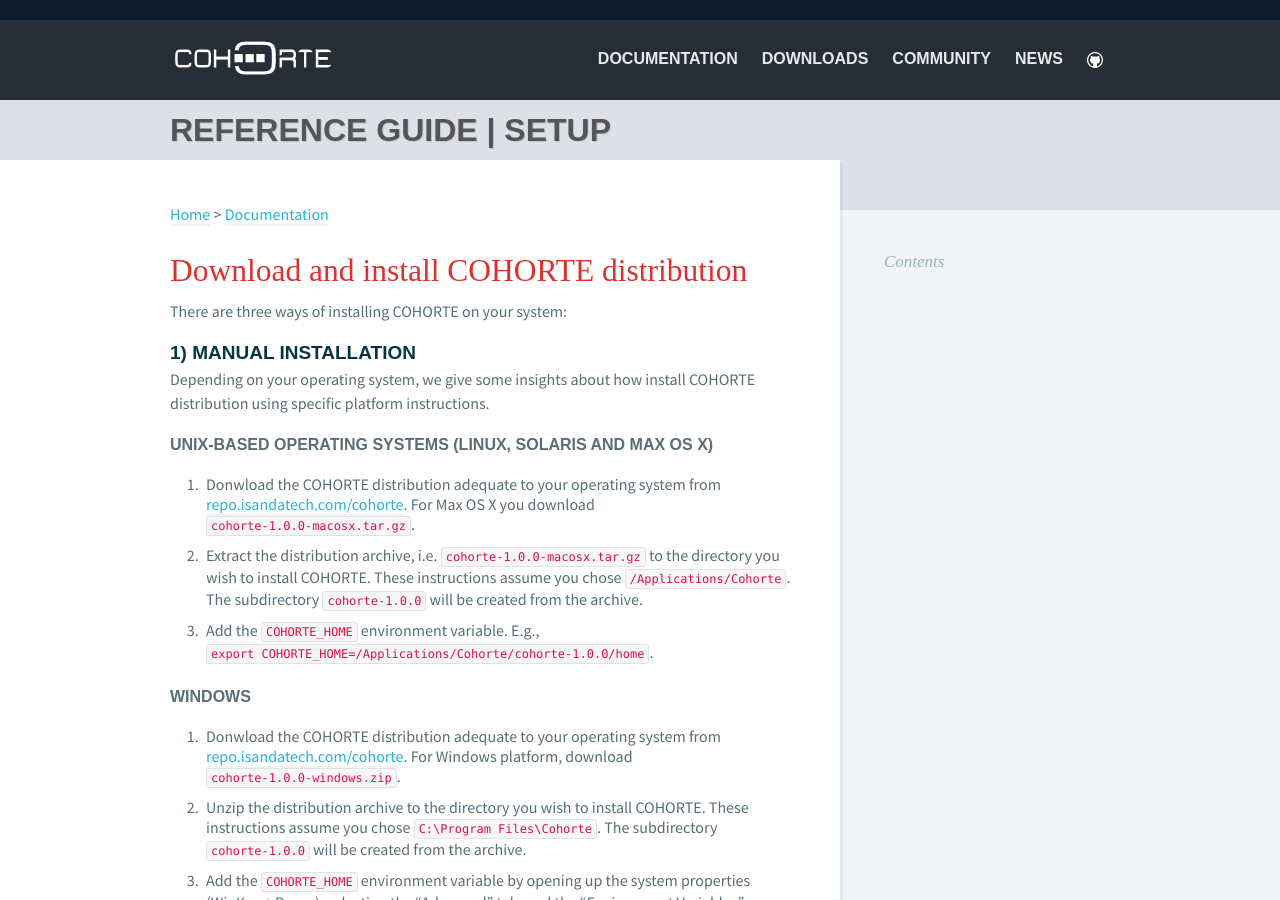
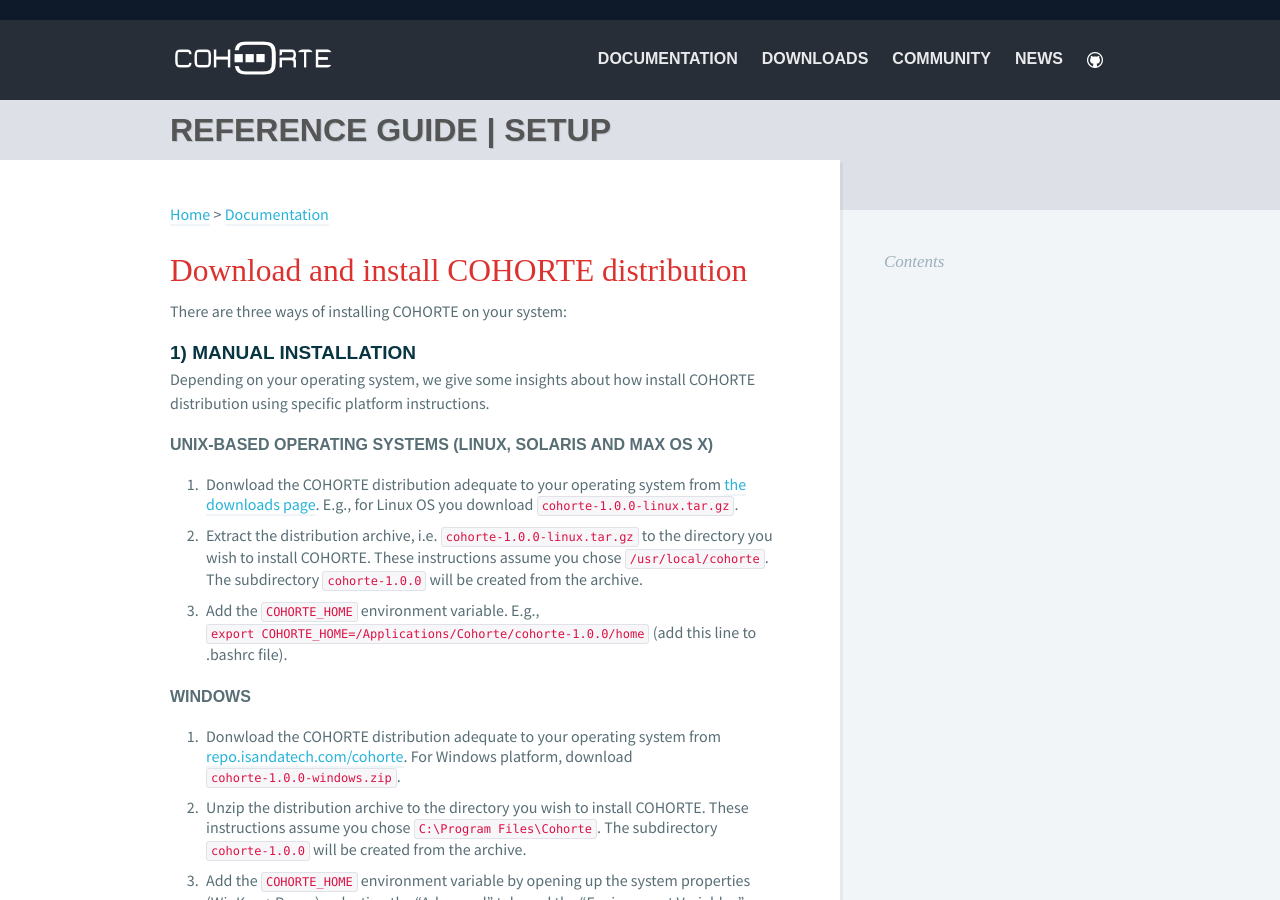
Before and after one commit to cohorte/cohorte.github.io, a Jekyll site: the page built from docs/1.x/setup/index.md, in a window 1280 px wide and 900 px high. Built offline with Jekyll 4.4.1, drawn with Linux system fonts in a browser that asks for light colours.

Commit message:
Updating download instruction to fit linux users

```diff
--- a/docs/1.x/setup/index.md
+++ b/docs/1.x/setup/index.md
@@ -17,9 +17,9 @@
 
 ##### Unix-based Operating Systems (Linux, Solaris and Max OS X)
 
-1. Donwload the COHORTE distribution adequate to your operating system from [repo.isandatech.com/cohorte](http://repo.isandatech.com/cohorte). For Max OS X you download `cohorte-1.0.0-macosx.tar.gz`.
-2. Extract the distribution archive, i.e. `cohorte-1.0.0-macosx.tar.gz` to the directory you wish to install COHORTE. These instructions assume you chose `/Applications/Cohorte`. The subdirectory `cohorte-1.0.0` will be created from the archive.
-3. Add the `COHORTE_HOME` environment variable. E.g., `export COHORTE_HOME=/Applications/Cohorte/cohorte-1.0.0/home`.
+1. Donwload the COHORTE distribution adequate to your operating system from [the downloads page]({{ site.baseurl }}/downloads). E.g., for Linux OS you download `cohorte-1.0.0-linux.tar.gz`.
+2. Extract the distribution archive, i.e. `cohorte-1.0.0-linux.tar.gz` to the directory you wish to install COHORTE. These instructions assume you chose `/usr/local/cohorte`. The subdirectory `cohorte-1.0.0` will be created from the archive.
+3. Add the `COHORTE_HOME` environment variable. E.g., `export COHORTE_HOME=/Applications/Cohorte/cohorte-1.0.0/home` (add this line to .bashrc file).
 
 ##### Windows
 
```
